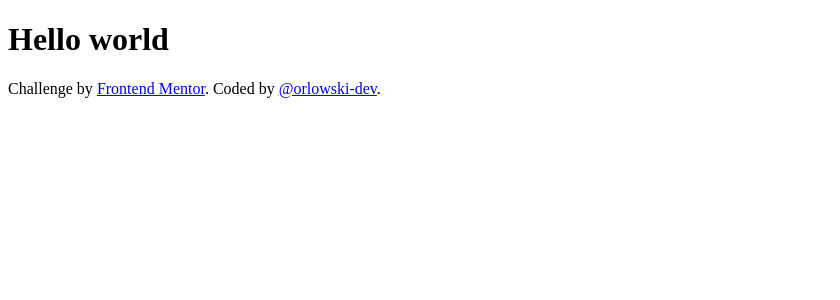
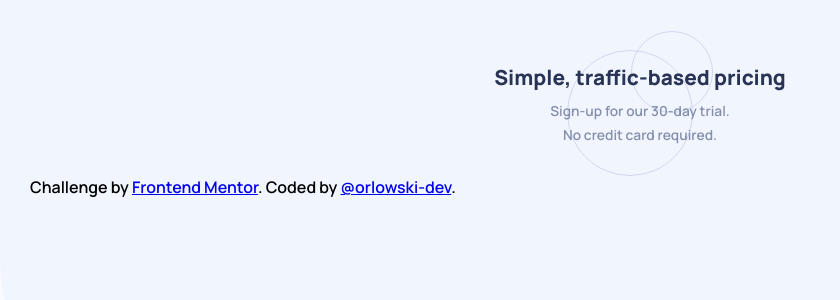
Before and after one commit to orlowski-dev/fm-interactive-pricing-component, a React (Vite) app: page / in a window 1280 px wide. Shown: the top 300 px of the page, without its empty margins (0-840 px from the left). Built offline with nearby package versions, Linux system fonts and the light colour scheme.

Commit message:
02 - Added header component

```diff
--- a/src/App.css
+++ b/src/App.css
@@ -0,0 +1,21 @@
+* {
+    box-sizing: border-box;
+    padding: 0;
+    margin: 0;
+    font-family: 'Manrope', sans-serif;
+}
+
+body {
+    background-color: var(--very-pale-blue--main-bg);
+}
+
+p {
+    font-size: 15px;
+}
+
+#root {
+    padding: 30px;
+    height: 100vh;
+    background-image: url('/images/bg-pattern.svg');
+    background-repeat: no-repeat;
+}
--- a/src/App.jsx
+++ b/src/App.jsx
@@ -1,6 +1,9 @@
+import './App.css';
+import Header from './Header';
+
 export default function App() {
 	return <div className="main-container">
-		<h1>Hello world</h1>
+		<Header />
 
 		<div className="attribution">
 			Challenge by <a href="https://www.frontendmentor.io?ref=challenge" target="_blank">Frontend Mentor</a>.
--- /dev/null
+++ b/src/Header.css
@@ -0,0 +1,25 @@
+header {
+    display: flex;
+    align-items: center;
+    justify-content: center;
+    flex-flow: column;
+    background-image: url('/images/pattern-circles.svg');
+    background-repeat: no-repeat;
+    background-position: center;
+    min-height: 146px;
+
+    text-align: center
+}
+
+header h1 {
+    font-size: 1.3rem;
+    color: var(--dark-desaturated-blue);
+    margin-bottom: 5px;
+}
+
+header h2 {
+    color: var(--grayish-blue--txt);
+    font-weight: 600;
+    font-size: .86rem;
+    margin-top: 5px;
+}
--- /dev/null
+++ b/src/Header.jsx
@@ -0,0 +1,9 @@
+import './Header.css';
+
+export default function Header() {
+    return <header>
+        <h1>Simple, traffic-based pricing</h1>
+        <h2>Sign-up for our 30-day trial.</h2>
+        <h2>No credit card required.</h2>
+    </header>
+}
--- a/src/index.css
+++ b/src/index.css
@@ -1,7 +1,20 @@
+@import url('https://fonts.googleapis.com/css2?family=Manrope:wght@600;800&display=swap');
+
 :root {
     font-synthesis: none;
     text-rendering: optimizeLegibility;
     -webkit-font-smoothing: antialiased;
     -moz-osx-font-smoothing: grayscale;
     -webkit-text-size-adjust: 100%;
+
+    --soft-cyan--full-sb: hsl(174, 77%, 80%);
+    --strong-cyan--sb-bg: hsl(174, 86%, 45%);
+    --light-grayish-red--dt-bg: hsl(174, 86%, 45%);
+    --pale-blue--cta-txt: hsl(174, 86%, 45%);
+    --white: hsl(0, 0%, 100%);
+    --very-pale-blue--main-bg: hsl(230, 100%, 99%);
+    --light-grayish-blue--empty-sb: hsl(224, 65%, 95%);
+    --light-grayish-blue--toggle-bg: hsl(223, 50%, 87%);
+    --grayish-blue--txt: hsl(225, 20%, 60%);
+    --dark-desaturated-blue: hsl(227, 35%, 25%);
 }
```
